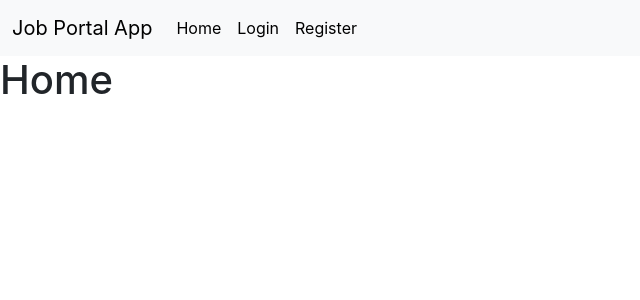
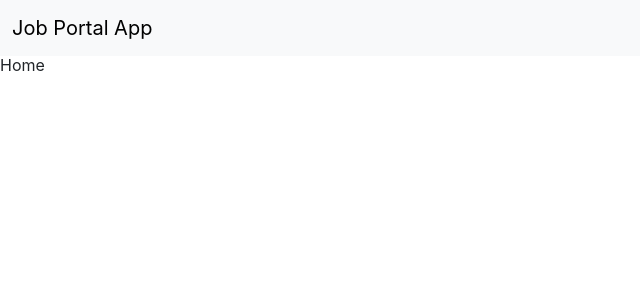
Before and after one commit to Vivek01233210/Project-Job-Listing-Portal, a React (Create React App) app in the folder client/: page / in a window 1280 px wide. Shown: the top 300 px of the page, without its empty margins (0-640 px from the left). Built offline with nearby package versions, Linux system fonts and the light colour scheme.

Commit message:
add tailwind css

```diff
--- a/client/package.json
+++ b/client/package.json
@@ -43,5 +43,8 @@
       "last 1 firefox version",
       "last 1 safari version"
     ]
+  },
+  "devDependencies": {
+    "tailwindcss": "^3.4.7"
   }
 }
--- /dev/null
+++ b/client/src/Pages/ContainerLayout.jsx
@@ -0,0 +1,9 @@
+import { Outlet } from 'react-router-dom';
+
+export default function ContainerLayout() {
+    return (
+        <section>
+            <Outlet />
+        </section>
+    )
+}
--- a/client/src/index.css
+++ b/client/src/index.css
@@ -1,3 +1,7 @@
+@tailwind base;
+@tailwind components;
+@tailwind utilities;
+
 body {
   margin: 0;
   padding: 0;
--- /dev/null
+++ b/client/tailwind.config.js
@@ -0,0 +1,10 @@
+/** @type {import('tailwindcss').Config} */
+module.exports = {
+  content: [
+    "./src/**/*.{js,jsx,ts,tsx}",
+  ],
+  theme: {
+    extend: {},
+  },
+  plugins: [],
+}
```
Also changed, not shown: 1 other file (tests, documents, lock files or other folders).
